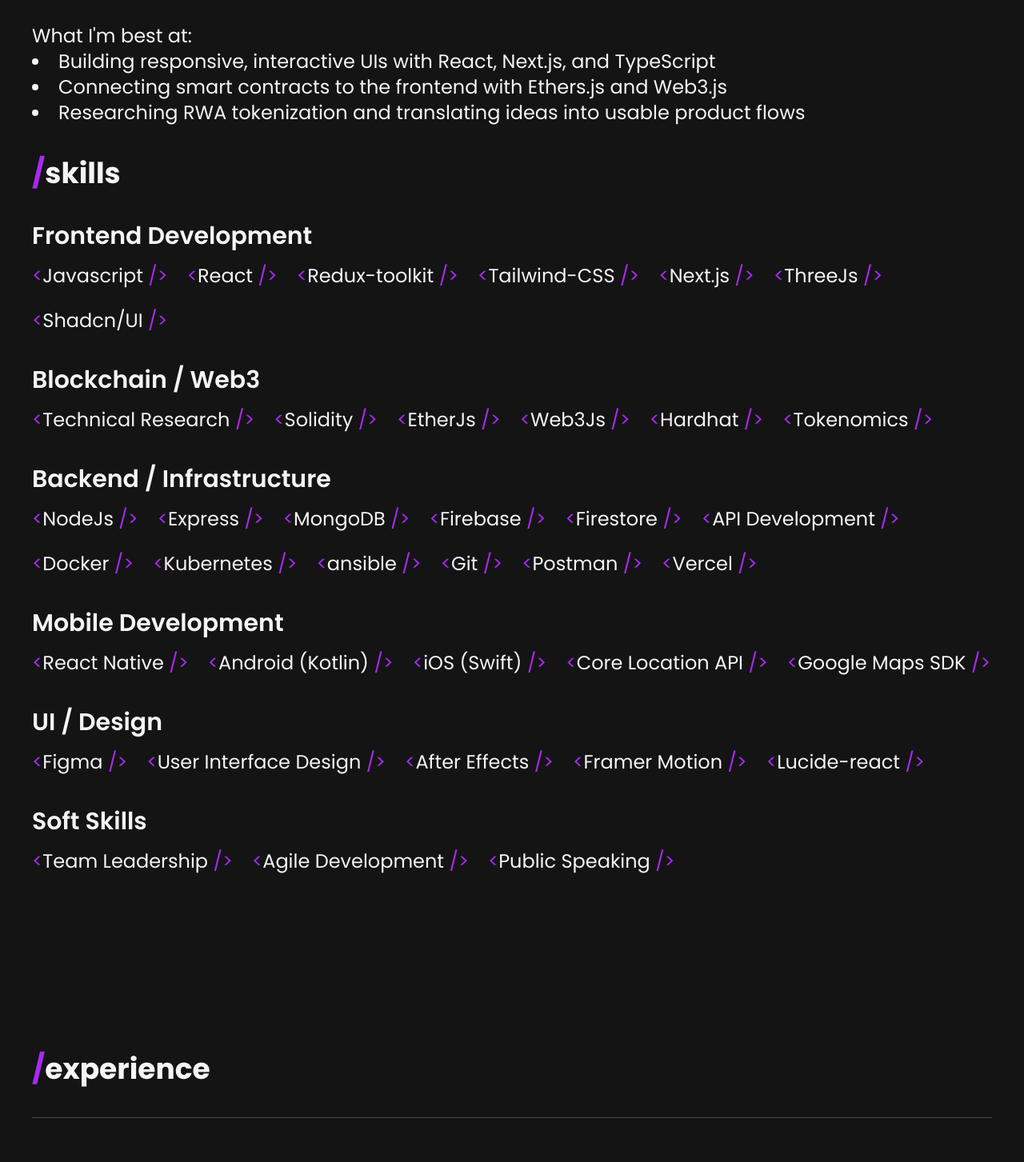
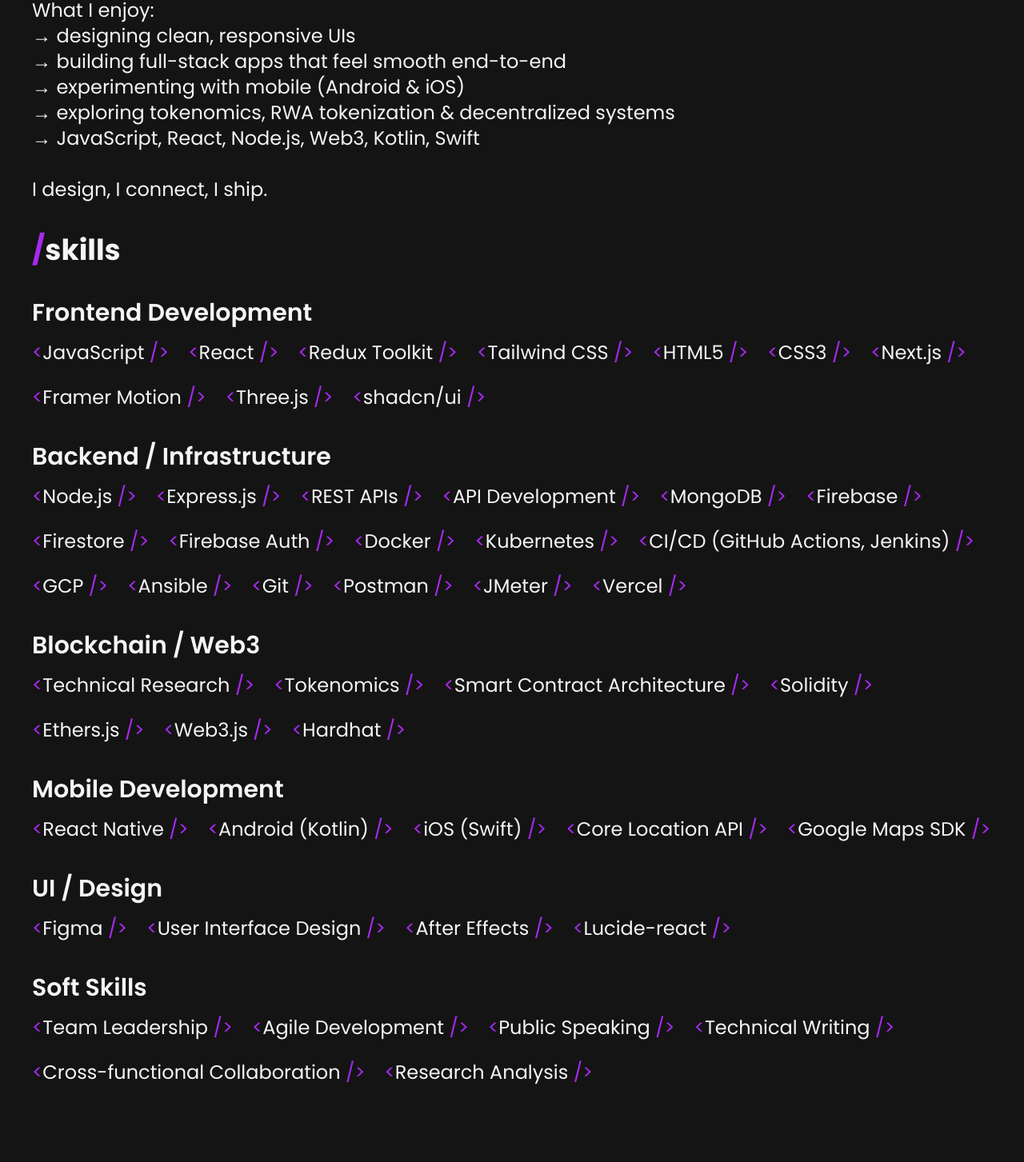
Before and after one commit to Darshhhhh/Portfolio-website, a React (Vite) app: page / in a window 1280 px wide. Shown: the part 1326-2779 px from the top of the page at 80% size. Built offline with nearby package versions, Linux system fonts and the light colour scheme.

Commit message:
Update 2025

```diff
--- a/src/components/About/About.jsx
+++ b/src/components/About/About.jsx
@@ -12,7 +12,7 @@
     window.location.href = `mailto:contact.shahdarsh@gmail.com?subject=${subject}&body=${body}`;
   };
   const [text] = useTypewriter({
-    words: ["Web3, Research, Frontend🚀.."],
+    words: ["Full Stack • Mobile • UI/UX • Web3 • Cloud🚀.."],
     loop: 1,
     delaySpeed: 1000,
     typeSpeed: 150,
--- a/src/components/About/Intro.jsx
+++ b/src/components/About/Intro.jsx
@@ -5,57 +5,72 @@
 
 function Intro() {
   const ThemeSelected = sessionStorage.getItem("CurrentTheme");
-
 const SkillCategories = {
   "Frontend Development": [
-      { name: "Javascript", lvl: 4 },
+    { name: "JavaScript", lvl: 4 },
     { name: "React", lvl: 4 },
-      { name: "Redux-toolkit", lvl: 4 },
-      { name: "Tailwind-CSS", lvl: 4 },
+    { name: "Redux Toolkit", lvl: 4 },
+    { name: "Tailwind CSS", lvl: 4 },
+    { name: "HTML5", lvl: 4 },
+    { name: "CSS3", lvl: 4 },
     { name: "Next.js", lvl: 3 },
-      { name: "ThreeJs", lvl: 2 },
-      { name: "Shadcn/UI", lvl: 2 },
+    { name: "Framer Motion", lvl: 3 },
+    { name: "Three.js", lvl: 2 },
+    { name: "shadcn/ui", lvl: 2 },
   ],
+
+  "Backend / Infrastructure": [
+    { name: "Node.js", lvl: 3 },
+    { name: "Express.js", lvl: 3 },
+    { name: "REST APIs", lvl: 3 },
+    { name: "API Development", lvl: 3 },
+    { name: "MongoDB", lvl: 2.5 },
+    { name: "Firebase", lvl: 2 },
+    { name: "Firestore", lvl: 2 },
+    { name: "Firebase Auth", lvl: 2 },
+    { name: "Docker", lvl: 2 },
+    { name: "Kubernetes", lvl: 2 },
+    { name: "CI/CD (GitHub Actions, Jenkins)", lvl: 2 },
+    { name: "GCP", lvl: 2 },
+    { name: "Ansible", lvl: 2 },
+    { name: "Git", lvl: 3 },
+    { name: "Postman", lvl: 2 },
+    { name: "JMeter", lvl: 2 },
+    { name: "Vercel", lvl: 2 },
+  ],
+
   "Blockchain / Web3": [
     { name: "Technical Research", lvl: 4 },
+    { name: "Tokenomics", lvl: 3.5 },
+    { name: "Smart Contract Architecture", lvl: 2 },
     { name: "Solidity", lvl: 2 },
-      { name: "EtherJs", lvl: 2 },
-      { name: "Web3Js", lvl: 2 },
+    { name: "Ethers.js", lvl: 2 },
+    { name: "Web3.js", lvl: 2 },
     { name: "Hardhat", lvl: 2 },
-      { name: "Tokenomics", lvl: 3.5 },
   ],
-    "Backend / Infrastructure": [
-      { name: "NodeJs", lvl: 2.5 },
-      { name: "Express", lvl: 3 },
-      { name: "MongoDB", lvl: 2 },
-      { name: "Firebase", lvl: 2 },
-      { name: "Firestore", lvl: 2 },
-      { name: "API Development", lvl: 3 },
-      { name: "Docker", lvl: 2 },
-      { name: "Kubernetes", lvl: 2 },
-      { name: "ansible", lvl: 2 },
-      { name: "Git", lvl: 2.5 },
-      { name: "Postman", lvl: 2 },
-      { name: "Vercel", lvl: 2 },
-    ],
+
   "Mobile Development": [
-      { name: "React Native", lvl: 2 },
+    { name: "React Native", lvl: 2.5 },
     { name: "Android (Kotlin)", lvl: 2 },
     { name: "iOS (Swift)", lvl: 2 },
     { name: "Core Location API", lvl: 2 },
     { name: "Google Maps SDK", lvl: 2 },
   ],
+
   "UI / Design": [
     { name: "Figma", lvl: 4 },
     { name: "User Interface Design", lvl: 4 },
     { name: "After Effects", lvl: 4 },
-      { name: "Framer Motion", lvl: 2 },
     { name: "Lucide-react", lvl: 2 },
   ],
+
   "Soft Skills": [
     { name: "Team Leadership", lvl: 3 },
     { name: "Agile Development", lvl: 2.5 },
     { name: "Public Speaking", lvl: 2 },
+    { name: "Technical Writing", lvl: 3 },
+    { name: "Cross-functional Collaboration", lvl: 3 },
+    { name: "Research Analysis", lvl: 3 },
   ],
 };
 
@@ -132,27 +147,18 @@
         className="my-10 text-sm md:text-xl lg:text-2xl"
       >
         <p>
-          I&apos;m Darsh Shah👋 — a frontend-leaning Web3 developer with a
-          strong focus on usability, clean design, and real-world blockchain
-          applications.
+          I&apos;m Darsh Shah👋 — software engineer who enjoys building
+          things that make sense—clean UIs, thoughtful systems, and apps people
+          actually enjoy using. I care about clarity, performance, and turning
+          complex ideas into something simple and usable.
           <br />
           <br />
-          I love turning complex ideas into simple, intuitive experiences.
-          <br />
-          <br />
-          What I&apos;m best at:
-          <li>
-            Building responsive, interactive UIs with React, Next.js, and
-            TypeScript
-          </li>
-          <li>
-            Connecting smart contracts to the frontend with Ethers.js and
-            Web3.js
-          </li>
-          <li>
-            Researching RWA tokenization and translating ideas into usable
-            product flows
-          </li>
+          What I enjoy: <br />→ designing clean, responsive UIs <br /> →
+          building full-stack apps that feel smooth end-to-end <br />→
+          experimenting with mobile (Android & iOS) <br /> → exploring
+          tokenomics, RWA tokenization & decentralized systems <br />→
+          JavaScript, React, Node.js, Web3, Kotlin, Swift <br /> <br /> I
+          design, I connect, I ship.
         </p>
       </motion.div>
 
--- a/src/components/Experiance/Experiance.jsx
+++ b/src/components/Experiance/Experiance.jsx
@@ -3,68 +3,69 @@
 function Experiance() {
 const MY_EXP = [
   {
-      cmpName: "George Brown College",
-      position: "Blockchain Research Lead",
-      duration: "Apr 2024 - Aug 2024",
-      timeDiff: "5 mos",
-      type: "Contract Part-Time",
-      cmt: [
-        "Lead Team of 10 on RWA tokenization Research in blockchain.",
-        "Analyzing and interpreting trends in blockchain technology.",
-        "Authoring a detailed research paper on project findings.",
-        "Engaging with industry experts for insights and validation.",
-        "Coordinating team efforts to meet project deadlines.",
-        "Exploring innovative applications of RWA tokenization.",
-      ],
-    },
-    {
     cmpName: "Aurkei Inc.",
-      position: "Blockchain Developer",
-      duration: "May 2024 - Aug 2024",
+    position: "Software Engineer",
+    duration: "May 2024 – Aug 2024",
     timeDiff: "4 mos",
     type: "Co-Op",
     cmt: [
-        "Led the development of Aurkoin (ARK) token and wrote Smart Contracts.",
-        "Designed the tokenomics model for Aurkoin.",
-        "Conducted research on blockchain Real-World Asset (RWA) tokenization.",
-        "Developed the backend for Aurkie Mobile App.",
+      "Built and test-deployed Aurkoin (ERC-20), a secure healthcare-data token.",
+      "Designed tokenomics to cap inflation and increase retention; adopted into product roadmap.",
+      "Integrated mint, burn, and reward logic into smart contracts, increasing platform transaction activity.",
     ],
   },
+
+  {
+    cmpName: "George Brown College",
+    position: "Research Lead",
+    duration: "Apr 2024 – Aug 2024",
+    timeDiff: "5 mos",
+    type: "Contract · Part-Time",
+    cmt: [
+      "Led a 10-member team to deliver a 60-page tokenization framework covering 14 asset classes.",
+      "Produced market and regulatory insights across agriculture, real estate, energy, and healthcare.",
+      "Secured expert and policymaker approval, positioning the framework for pilot deployment.",
+      "Optimized research workflow with weekly sprints, reducing turnaround time by 25%.",
+    ],
+  },
+
   {
     cmpName: "Aeropres India Private Limited",
     position: "Full Stack Developer",
-      duration: "Jun 2022 - Jun 2023",
+    duration: "Jun 2022 – Jun 2023",
     timeDiff: "1 yr 1 mo",
     type: "Full-Time",
     cmt: [
-        "Spearheaded front-end innovation across Moramba, BreathEasy, and SilverlineNFT projects.",
-        "Achieved a remarkable performance boost in Moramba with React.js interfaces.",
-        "Enhanced project efficiency through rigorous code quality enhancements.",
-        "•Crafted captivating UI/UX solutions, driving BreathEasy to the forefront of healthcare technology, and made significant contributions to a prestigious NFT Marketplace project using React, Web3.js, and EtherJS expertise.",
+      "Improved Moramba performance by 13% through refactoring, code splitting, and lazy loading.",
+      "Rebuilt BreathEasy UI for full tablet and mobile responsiveness, receiving 100% positive tester feedback.",
+      "Developed Solidity contracts and wallet integration for SilverlineNFT to enable secure in-house NFT minting.",
+      "Delivered cross-functional features across frontend, backend, and blockchain, reducing release cycles by 20%.",
     ],
   },
+
   {
-      cmpName: "InfoLabz",
-      position: "Web Developer",
-      duration: "Jan 2022 - Apr 2022",
+    cmpName: "Infolabz IT Services",
+    position: "Web Developer Intern",
+    duration: "Jan 2022 – Apr 2022",
     timeDiff: "4 mos",
     type: "Internship",
     cmt: [
-        "Led the development of HealthX, an IoT-based health monitoring system, during internship tenure.",
-        "Utilized IoT devices to capture essential human parameters: Heartbeat, Oxygen Level,Pulse Rate, Temperature, and ECG.",
-        "Programmed IoT devices using Arduino IDE for seamless data transmission to the server.",
-        "Developed frontend interface with ReactJS for real-time access to health metrics and engineered backend with PHP for robust data management and API creation, ensuring smooth frontend-server communication.",
+      "Developed HealthX, an IoT vital-sign monitoring MVP using Arduino.",
+      "Integrated heart-rate, temperature, pulse, and SpO₂ sensors, streaming real-time data to the cloud.",
+      "Built a React dashboard with a PHP/SQL backend for live charts and logs, improving monitoring efficiency by 30%.",
     ],
   },
+
   {
-      cmpName: "Youtube",
+    cmpName: "YouTube",
     position: "Content Creator",
-      duration: "Mar 2020 - Jan 2022",
+    duration: "Mar 2020 – Jan 2022",
     timeDiff: "1 yr 11 mos",
     type: "Self-employed",
-      cmt: ["VFX Artist", "Live Streaming"],
+    cmt: ["Created VFX-based content and operated live-streaming workflows."],
   },
 ];
+
   return (
     <div className="mx-auto max-w-[100rem] pt-10 md:pt-10 lg:pt-0 px-10 mb-96">
       <motion.h1
--- a/src/components/Project/Projects.jsx
+++ b/src/components/Project/Projects.jsx
@@ -5,9 +5,28 @@
 import Blockexlorer from "../../assets/blockexplorer.png";
 import EduLink from "../../assets/EduLink.jpg";
 import ResearchPaper from "../../assets/cover.png";
+import PostPilotLogo from "../../assets/contentDeck.jpg";
 
 function Projects() {
   const MY_PROJECTS = [
+    {
+      id: 6,
+      name: "ContentDock – AI Auto Blog & LinkedIn Poster SaaS(WIP)",
+      skills: [
+        "TypeScript",
+        "React",
+        "Next.js",
+        "Node.js",
+        "AI Integration",
+        "Prompt Engineering",
+        "Backend Architecture",
+        "SaaS Development",
+      ],
+      link: "https://github.com/darsh-shahx", // replace with live demo once ready
+      gitlink: "https://github.com/darsh-shahx",
+      logo: PostPilotLogo,
+      dec: "PostPilot is an AI-powered SaaS platform that researches topics, generates high-quality blog and LinkedIn content, and automates post scheduling. Designed to streamline content workflows using AI and clean backend architecture.",
+    },
     {
       id: 5,
       name: "RWA Tokenization Research",
```
Also changed, not shown: src/assets/contentDeck.jpg (added). Lines whose indentation alone changed are shown as unchanged.
